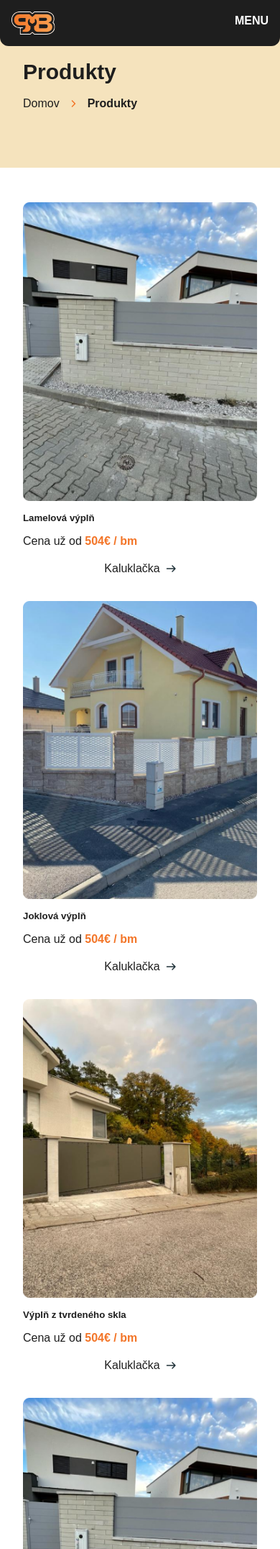
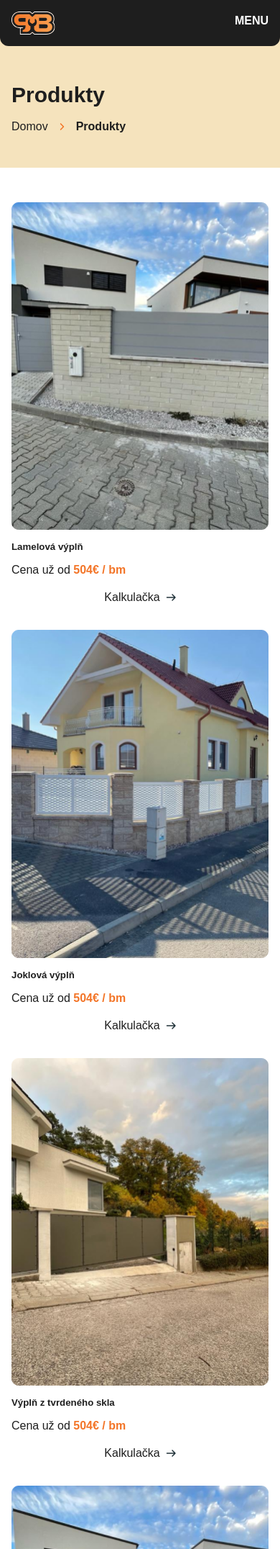
Before and after one commit to JuryHa/PBMont, a PHP site: page /produkty.html in a window 390 px wide. Shown: the top 2152 px of the page at 72% size. Run offline with PHP 8.4, Linux system fonts and the light colour scheme; some web fonts are replaced.

Commit message:
minor fixes on responsivity

```diff
--- a/index.html
+++ b/index.html
@@ -86,7 +86,7 @@
                     </div>
                 </div>
                 <div class="button__arrow">
-                    <a>Kalkulačka <img src="assets/icons/icon_arrow_right.svg" alt=""></a>
+                    <a href="kalkulacka.html">Kalkulačka <img src="assets/icons/icon_arrow_right.svg" alt=""></a>
                 </div>
             </div>
         </section>
--- a/produkty.html
+++ b/produkty.html
@@ -44,25 +44,29 @@
                     <img src="assets/images/image_reference_miloslavov.png" alt="">
                     <h5>Lamelová výplň</h5>
                     <span>Cena už od <b>504€ / bm</b></span>
-                    <a class="button__arrow">Kaluklačka <img src="assets/icons/icon_arrow_right.svg" alt=""></a>
+                    <a href="kalkulacka.html" class="button__arrow">Kalkulačka <img
+                            src="assets/icons/icon_arrow_right.svg" alt=""></a>
                 </div>
                 <div class="wrapper product" data-product="2">
                     <img src="assets/images/image_reference_bernolakovo.png" alt="">
                     <h5>Joklová výplň</h5>
                     <span>Cena už od <b>504€ / bm</b></span>
-                    <a class="button__arrow">Kaluklačka <img src="assets/icons/icon_arrow_right.svg" alt=""></a>
+                    <a href="kalkulacka.html" class="button__arrow">Kalkulačka <img
+                            src="assets/icons/icon_arrow_right.svg" alt=""></a>
                 </div>
                 <div class="wrapper product" data-product="3">
                     <img src="assets/images/image_reference_siladice.png" alt="">
                     <h5>Výplň z tvrdeného skla</h5>
                     <span>Cena už od <b>504€ / bm</b></span>
-                    <a class="button__arrow">Kaluklačka <img src="assets/icons/icon_arrow_right.svg" alt=""></a>
+                    <a href="kalkulacka.html" class="button__arrow">Kalkulačka <img
+                            src="assets/icons/icon_arrow_right.svg" alt=""></a>
                 </div>
                 <div class="wrapper product" data-product="4">
                     <img src="assets/images/image_reference_miloslavov.png" alt="">
                     <h5>Výplň tahokov</h5>
                     <span>Cena už od <b>504€ / bm</b></span>
-                    <a class="button__arrow">Kaluklačka <img src="assets/icons/icon_arrow_right.svg" alt=""></a>
+                    <a href="kalkulacka.html" class="button__arrow">Kalkulačka <img
+                            src="assets/icons/icon_arrow_right.svg" alt=""></a>
                 </div>
             </div>
 
--- a/styles/_responsive.scss
+++ b/styles/_responsive.scss
@@ -133,6 +133,10 @@
         padding: 1rem 2rem;
     }
 
+    #breadcrumbs {
+        padding: 2rem 0;
+    }
+
     #main .stats {
         span {
             font-size: 24px;
@@ -179,6 +183,10 @@
         padding: 2rem 0 4rem;
     }
 
+    .container {
+        padding: 1rem;
+    }
+
     #main .stats {
         flex-direction: column;
     }
@@ -203,6 +211,10 @@
     }
 
     footer {
+        .container {
+            padding-inline: 1rem;
+        }
+
         .top {
             .wrapper {
                 flex-direction: column;
--- a/styles/style.css
+++ b/styles/style.css
@@ -17,6 +17,10 @@ h5,
 h6,
 p {
   margin: 0;
+}
+
+a {
+  text-decoration: none;
 }
 
 h1 {
@@ -40,6 +44,7 @@ h4 {
 header {
   display: flex;
   background-color: #F5E3BD;
+  min-height: 4rem;
 }
 
 header .container {
@@ -502,6 +507,10 @@ footer .bottom .socials a {
 }
 
 /* BREADCRUMBS */
+#breadcrumbs {
+  padding: 1rem 0 4rem;
+}
+
 #breadcrumbs .container {
   grid-template-columns: 1fr;
 }
@@ -626,7 +635,7 @@ form button {
   display: grid;
   grid-template-columns: repeat(4, 1fr);
   gap: 2rem;
-  align-items: center;
+  align-items: baseline;
 }
 
 .calculator__step .calculator__products .calculator__product {
@@ -941,6 +950,9 @@ form button {
   .container {
     padding: 1rem 2rem;
   }
+  #breadcrumbs {
+    padding: 2rem 0;
+  }
   #main .stats span {
     font-size: 24px;
   }
@@ -972,6 +984,9 @@ form button {
   section {
     padding: 2rem 0 4rem;
   }
+  .container {
+    padding: 1rem;
+  }
   #main .stats {
     flex-direction: column;
   }
@@ -990,6 +1005,9 @@ form button {
     left: auto;
     z-index: 10;
   }
+  footer .container {
+    padding-inline: 1rem;
+  }
   footer .top .wrapper {
     flex-direction: column;
   }
--- a/styles/style.scss
+++ b/styles/style.scss
@@ -22,6 +22,10 @@ p {
     margin: 0;
 }
 
+a {
+    text-decoration: none;
+}
+
 h1 {
     color: $color_default_dark;
     font-weight: $fw_semiBold;
@@ -43,6 +47,7 @@ h4 {
 header {
     display: flex;
     background-color: $color_secondary_dark;
+    min-height: 4rem;
 
     .container {
         padding: 1rem;
@@ -514,6 +519,8 @@ footer {
 
 /* BREADCRUMBS */
 #breadcrumbs {
+    padding: 1rem 0 4rem;
+
     .container {
         grid-template-columns: 1fr;
     }
@@ -650,7 +657,7 @@ form {
         display: grid;
         grid-template-columns: repeat(4, 1fr);
         gap: 2rem;
-        align-items: center;
+        align-items: baseline;
 
         .calculator__product {
             display: grid;
--- a/typy-bran.html
+++ b/typy-bran.html
@@ -56,7 +56,7 @@
                         keď betónový základ nie je rovný. Spodný C - profil má rozmery od 60mm x 60mm až po 140mm x
                         140mm a stenu hrúbky od 4mm po 6mm. Jedným typom systému vieme vyriešiť väčšinu brán pre rodinné
                         domy ako aj pre firmy</p>
-                    <a href="" class="button__classic">Kalkulačka</a>
+                    <a href="kalkulacka.html" class="button__classic">Kalkulačka</a>
                 </div>
             </div>
         </section>
@@ -72,7 +72,7 @@
                         takej istej šírke aj za otvorom. Siahať musí minimálne do nemrznúcej hĺbky 800mm. Je potrebné
                         dodržať 200mm hrúbku základu od múru. V mieste osadenia pohoto to musí byť minimálne 500mm od
                         múru, aby po ukotvení koľajnice a brány ostalo pre pohon aspoň 300 x 500mm</p>
-                    <a href="" class="button__classic">Kalkulačka</a>
+                    <a href="kalkulacka.html" class="button__classic">Kalkulačka</a>
                 </div>
                 <div class="wrapper">
                     <div class="images__group">
@@ -101,7 +101,7 @@
                     <p>Betónový základ je potrebné pripraviť minimálne do hĺbky 800mm. Rozmer a hrúbka oceľového stĺpu
                         závisia od veľkosti a váhy krídla. Pri 2-krídlových bránach je vždy potrebné používať spodný
                         stredový doraz pri zatvorení, aby mali pohony jasne vymedzenú koncovú polohu.</p>
-                    <a href="" class="button__classic">Kalkulačka</a>
+                    <a href="kalkulacka.html" class="button__classic">Kalkulačka</a>
                 </div>
             </div>
         </section>
```
